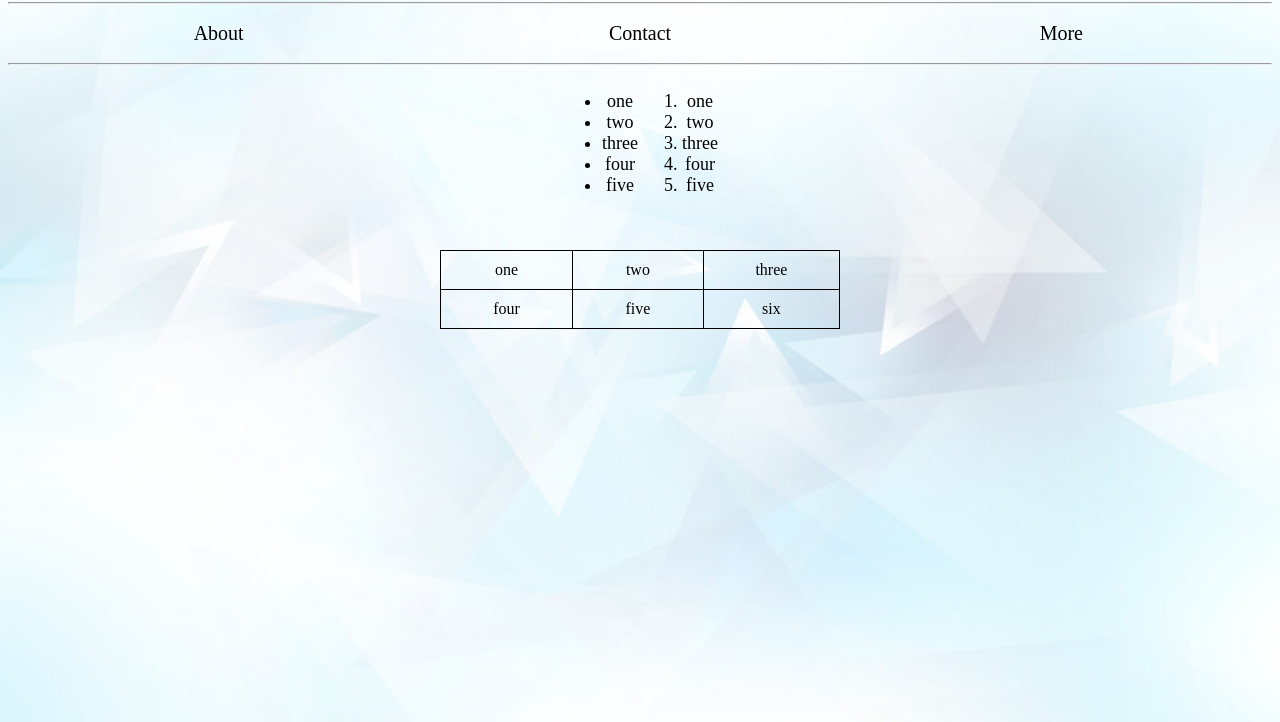
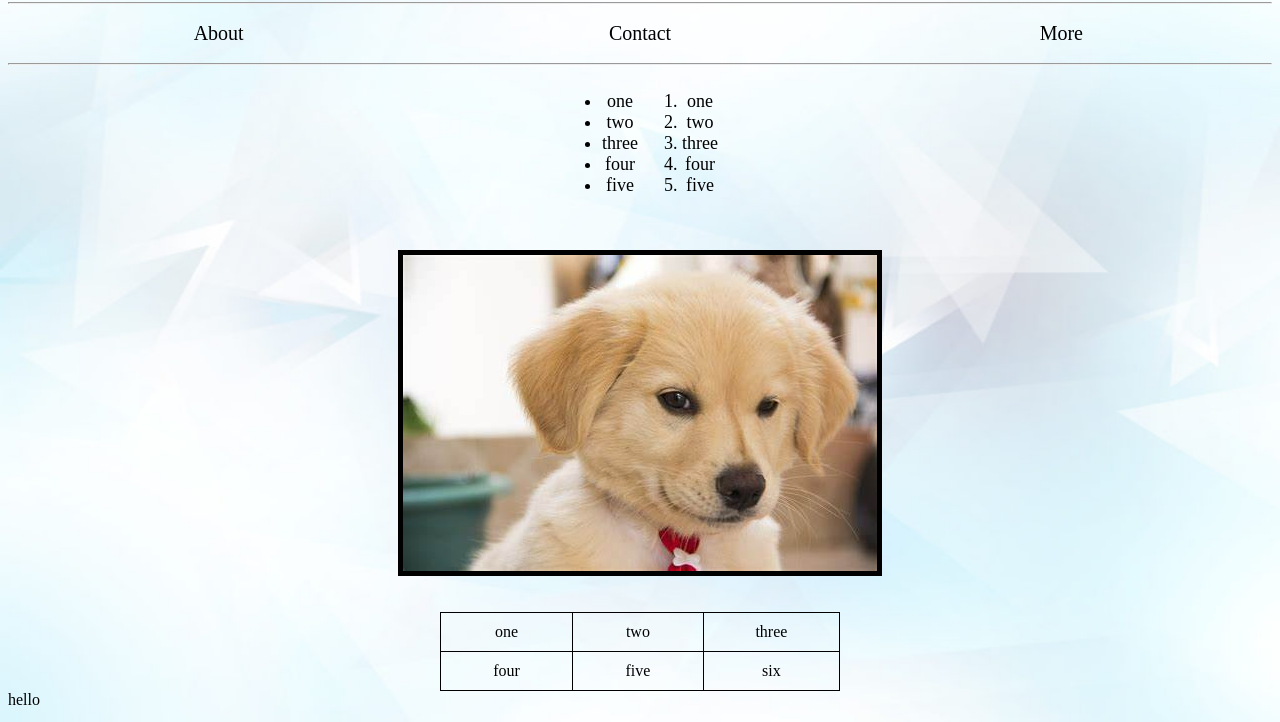
Before and after one commit to anirudh-248/ise-sdp, a plain HTML site: page index.html in a window 1280 px wide. Shown: the part 78-800 px from the top of the page. Drawn offline with Linux system fonts and the light colour scheme.

Commit message:
updated website

```diff
--- a/index.html
+++ b/index.html
@@ -34,6 +34,8 @@
         </ol>
     </div>
     <br><br>
+    <img class="dog" src="./dog.png" alt="dog">
+    <br><br>
     <table>
         <tr>
             <td>one</td>
@@ -46,5 +48,7 @@
             <td>six</td>
         </tr>
     </table>
+    <div id="demo"></div>
+    <script src="./practice.js"></script>
 </body>
 </html>
--- /dev/null
+++ b/practice.js
@@ -0,0 +1,2 @@
+console.log("hello")
+document.getElementById("demo").innerHTML = "hello"
--- a/styles.css
+++ b/styles.css
@@ -48,6 +48,9 @@ a:hover {
 
 .dog {
     border: 5px solid black;
+    display: block;
+    margin-left: auto;
+    margin-right: auto;
 }
 
 html {
```
Also changed, not shown: netflix-s.avif (deleted).
